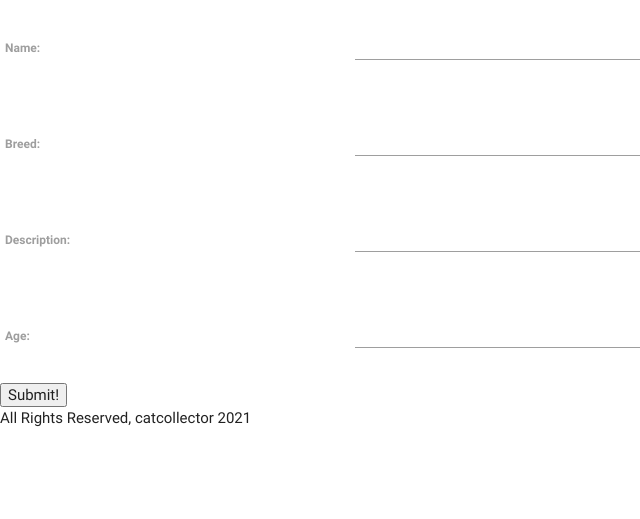
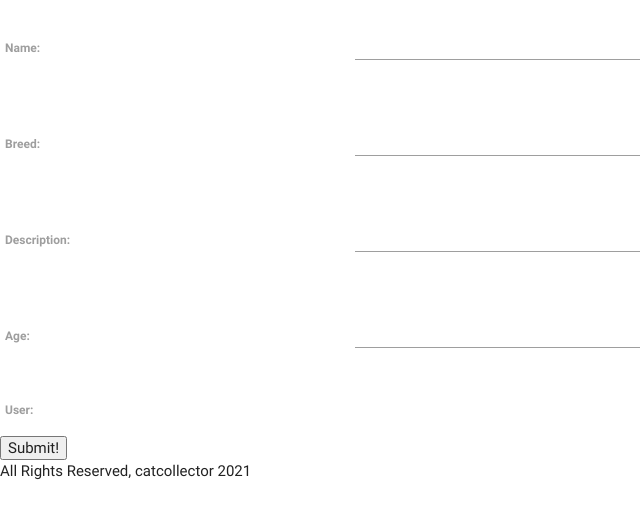
Before and after one commit to charlenebatiste/django-catcollector, a Django app: page /cats/create/ in a window 1280 px wide. Shown: the part 136-655 px from the top of the page, without its empty margins (0-640 px from the left). Run offline with Django 3.2, Linux system fonts and the light colour scheme.

Commit message:
one to many user relationship added

```diff
--- a/main_app/models.py
+++ b/main_app/models.py
@@ -1,4 +1,5 @@
 from django.db import models
+from django.contrib.auth.models import User
 
 # Create your models here.
 
@@ -7,6 +8,7 @@ class Cat(models.Model):
     breed = models.CharField(max_length=100)
     description = models.CharField(max_length=250)
     age = models.IntegerField()
+    user = models.ForeignKey(User, on_delete=models.CASCADE)
 
     def __str__(self):
         return self.name
--- a/main_app/templates/cats/show.html
+++ b/main_app/templates/cats/show.html
@@ -5,6 +5,7 @@
     <span class="card-title">{{ cat.name }}</span>
     <p>Breed: {{ cat.breed }}</p>
     <p>Description: {{ cat.description }}</p>
+    <p>Owner: {{ cat.user }}</p>
     {% if cat.age > 0 %}
         <p>Age: {{ cat.age }}</p>
     {% else %}
--- a/main_app/urls.py
+++ b/main_app/urls.py
@@ -9,4 +9,5 @@ urlpatterns = [
     path('cats/create/', views.CatCreate.as_view(), name='cats_create'),
     path('cats/<int:pk>/update/', views.CatUpdate.as_view(), name='cats_update'),
     path('cats/<int:pk>/delete/', views.CatDelete.as_view(), name='cats_delete'),
+    path('user/<username>/', views.profile, name='profile'),
 ]
--- a/main_app/views.py
+++ b/main_app/views.py
@@ -2,8 +2,13 @@ from django.shortcuts import render
 from .models import Cat
 from django.views.generic.edit import CreateView, UpdateView, DeleteView
 from django.http import HttpResponseRedirect
+from django.contrib.auth.models import User
 
 # Create your views here.
+def profile(request, username):
+    user = User.objects.get(username=username)
+    cats = Cat.objects.filter(user=user)
+    return render(request, 'profile.html', {'username': username, 'cats': cats})
 
 def about(request):
   return render(request, 'about.html')
@@ -27,6 +32,12 @@ class CatCreate(CreateView):
     fields = '__all__'
     success_url = '/cats'
 
+    def form_valid(self, form):
+        self.object = form.save(commit=False)
+        self.object.user = self.request.user
+        self.object.save()
+        return HttpResponseRedirect('/cats')
+
 class CatUpdate(UpdateView):
     model = Cat
     fields = ['name', 'breed', 'description', 'age']
```
Also changed, not shown: main_app/templates/cats/index.html (+12 -7 lines), main_app/templates/profile.html (added, +15 -0 lines), main_app/migrations/0002_cat_user.py (added).
